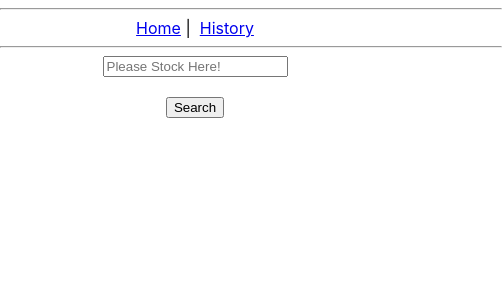
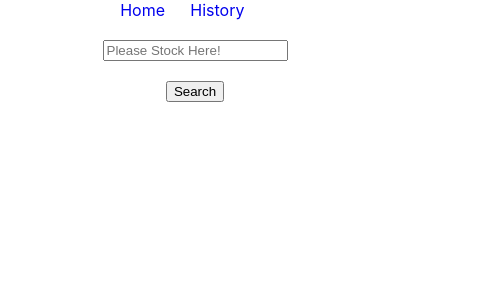
Before and after one commit to ongptnjp/react-stock-service, a React (Create React App) app: page / in a window 390 px wide. Shown: the top 300 px of the page, 502 px wide, since content can reach past the window. Built offline with nearby package versions, Linux system fonts and the light colour scheme; no server answers; the HTML template or start-up script is replaced by a standard one.

Commit message:
fixed responsive app page

```diff
--- a/src/components/App.js
+++ b/src/components/App.js
@@ -16,12 +16,10 @@ class App extends React.Component {
       <div className="App">
 
         <Router>
-          <hr width="500" />
-          <nav>
-            <Link to="/">Home</Link> | &nbsp;
-            <Link to="/history">History</Link>
-          </nav>
-          <hr width="500" />
+          <div className="navbar">
+            <Link to="/" className="navbar-title">Home</Link>
+            <Link to="/history" className="navbar-title">History</Link>
+          </div>
           <Route exact path="/" component={ StockPage } />
           <Route exact path="/history" component={ History } />
         </Router>
--- a/src/components/App.scss
+++ b/src/components/App.scss
@@ -3,33 +3,13 @@
   height: 100vh;
 }
 
-.theme-light {
-  background: white;
+.navbar {
+  margin-bottom: 20px;
+  &-title {
+    text-decoration: none;
+    margin-right: 3vh;
+  }
 }
-
-.theme-dark {
-  background: darkslategray;
-}
-
-.App-logo {
-  height: 40vmin;
-}
-
-.App-header {
-  background-color: #282c34;
-  min-height: 100vh;
-  display: flex;
-  flex-direction: column;
-  align-items: center;
-  justify-content: center;
-  font-size: calc(10px + 2vmin);
-  color: white;
-}
-
-.App-link {
-  color: #09d3ac;
-}
-
 .home-page {
   display: flex;
   flex-direction: column;
@@ -48,7 +28,7 @@
 
 .company {
 
-  width: 150vh;
+  width: 95%;
   margin: 20px 0;
 
   &_title {
@@ -117,7 +97,7 @@
 }
 
 .graph {
-  width: 150vh;
+  width: 95%;
   height: 300px;
   margin-bottom: 30px;
 }
```
